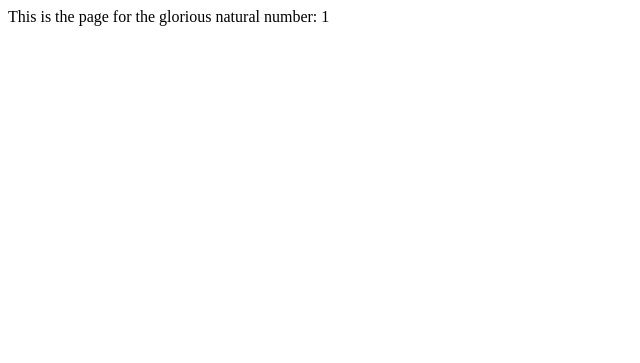
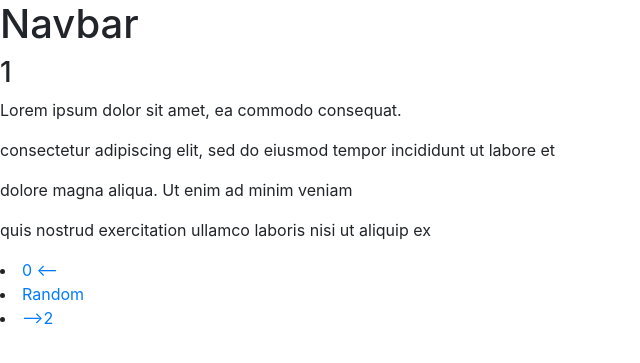
Before and after one commit to virgil/aleph, a Flask app: page /1 in a window 1280 px wide. Shown: the top 363 px of the page, without its empty margins (0-640 px from the left). Run offline with Flask 2, Linux system fonts and the light colour scheme; some libraries are stand-ins or nearby versions.

Commit message:
added new template

```diff
--- a/hello.py
+++ b/hello.py
@@ -8,8 +8,14 @@ app = Flask(__name__)
 @app.route('/')
 def landing():
 
-    title = "THE LANDING PAGE"
+    title = ""
+
+    # intro text here
+    intro_paragraphs = [ ]
     paragraph = ["wow I am learning so much great stuff!wow I am learning so much great stuff!wow I am learning so much great stuff!wow I am learning so much great stuff!","wow I am learning so much great stuff!wow I am learning so much great stuff!wow I am learning so much great stuff!wow I am learning so much great stuff!wow I am learning so much great stuff!wow I am learning so much great stuff!wow I am learning so much great stuff!wow I am learning so much great stuff!wow I am learning so much great stuff!"]
+
+
+    # add code here for displaying zero
 
     try:
         return render_template("test.html", title=title, paragraph=paragraph)
@@ -50,7 +56,18 @@ def wolfram():
 def page(num):
     # show the post with the given id, the id is an integer
 
-    return 'This is the page for the glorious natural number: %d' % num
+    title = str(num)
+    before, after = max(0,num-1), num+1
+
+    lines = ['Lorem ipsum dolor sit amet, ea commodo consequat.',
+    'consectetur adipiscing elit, sed do eiusmod tempor incididunt ut labore et ',
+    'dolore magna aliqua. Ut enim ad minim veniam',
+    'quis nostrud exercitation ullamco laboris nisi ut aliquip ex' ]
+
+    pageType = 'about'
+
+    return render_template( "numpage.html", num=num, before=before, after=after, paragraph=lines )
+
 
 
 
--- a/templates/index.html
+++ b/templates/index.html
@@ -1,5 +1,5 @@
 <html>
-<link rel="stylesheet" media="screen" href = "{{ url_for('static', filename='bootstrap.min.css') }}">
+<link rel="stylesheet" media="screen" href = "{{ url_for('static', filename='css/bootstrap.min.css') }}">
 <meta name="viewport" content = "width=device-width, initial-scale=1.0">
 <head>
 </head>
--- /dev/null
+++ b/templates/numpage.html
@@ -0,0 +1,25 @@
+<html>
+<head>
+	<link href="/static/js/bootstrap.min.css" rel="stylesheet">
+	<title>&alefsym;₀ :: {{num}} :: Where the infinite is possible.</title>
+</head>
+
+<body class="body">
+<div class="page-header"><h1 id="navbar">Navbar</h1></div>
+
+
+	<h3>{{ num }}</h3>
+	{% for p in paragraph %}
+	       <p>{{ p }}</p>
+	{% endfor %}
+
+        {% if before >= 0 %}
+        	<li class="next"><a href="/{{before}}">{{before}} ⟵</a></li>
+        {% endif %}
+
+        <li class="next"><a href="/random">Random</a></li>
+        <li class="next"><a href="/{{after}}">⟶{{after}}</a></li>
+
+</body>
+
+</html>
```
